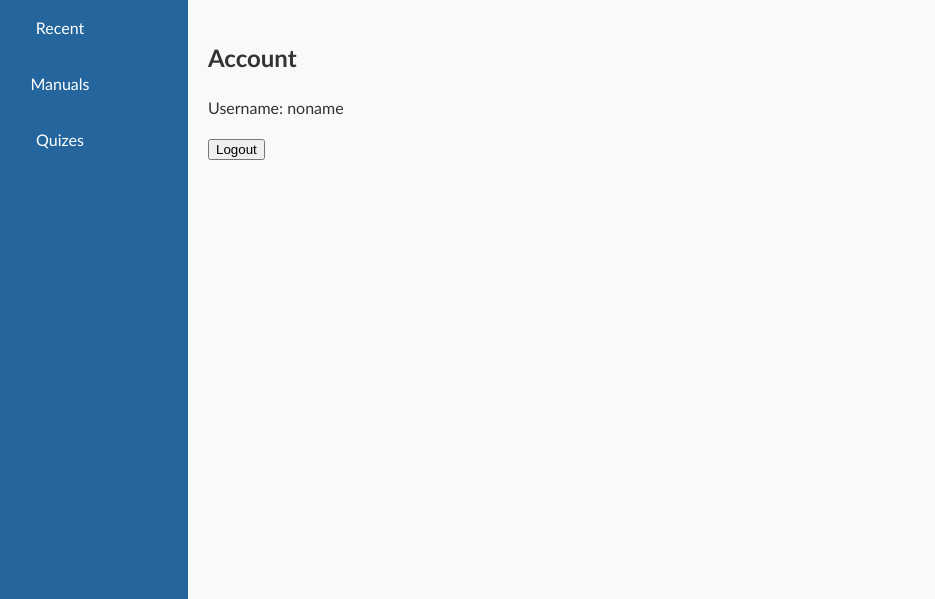
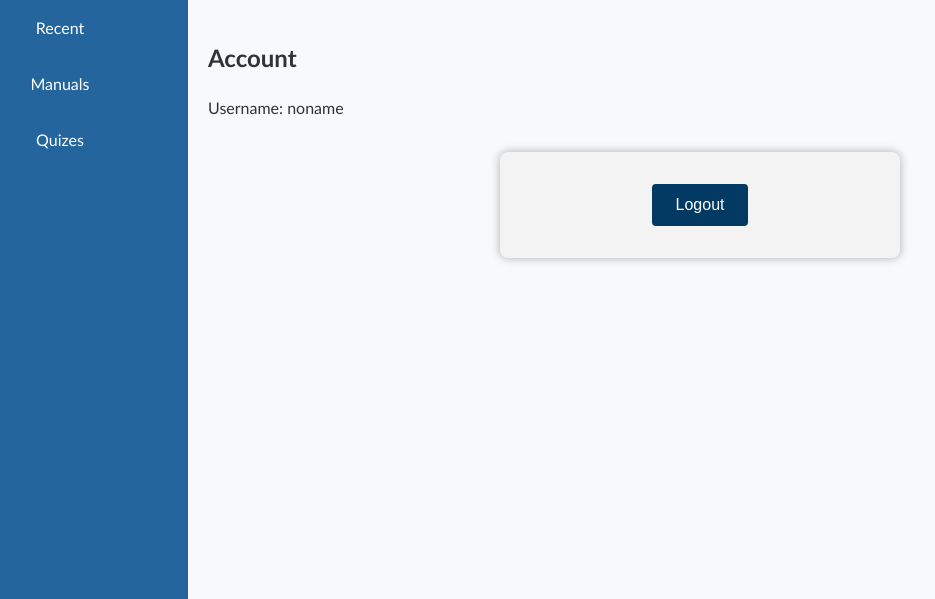
Before and after one commit to OleksandrPodynihlazov/Hackathon_E-Library, a Django app: page /accounts/details in a window 1280 px wide. Shown: the part 120-719 px from the top of the page, without its empty margins (68-1003 px from the left). Run offline with Django 5.2, Linux system fonts and the light colour scheme; a user stored in the database is signed in.

Commit message:
hz update

```diff
--- a/static/css/base.css
+++ b/static/css/base.css
@@ -121,6 +121,7 @@ nav ul {
 
 main {
     padding: 20px;
+    margin: 0 auto;
 }
 
 
@@ -176,3 +177,47 @@ footer p {
     margin: 0 0.5rem;
     color: white;
 }
+
+form {
+    display: flex;
+    flex-direction: column;
+    align-items: center;
+    background-color: var(--background-color);
+    padding: 2rem;
+    border-radius: 0.5rem;
+    box-shadow: 0 0 10px rgba(0, 0, 0, 0.3);
+    width: 100%;
+    max-width: 400px;
+    margin: 2rem auto;
+}
+
+form h1 {
+    margin-bottom: 1.5rem;
+    color: var(--main-color);
+    text-align: center;
+}
+
+form input[type="text"],
+form input[type="password"] {
+    width: 100%;
+    padding: 0.75rem;
+    margin-bottom: 1rem;
+    border: 1px solid #ccc;
+    border-radius: 0.25rem;
+    font-size: 1rem;
+}
+
+form button[type="submit"] {
+    background-color: var(--button-color-1);
+    color: #fff;
+    padding: 0.75rem 1.5rem;
+    border: none;
+    border-radius: 0.25rem;
+    font-size: 1rem;
+    cursor: pointer;
+    transition: background-color 0.3s ease;
+}
+
+form button[type="submit"]:hover {
+    background-color: var(--button-color-2);
+}
--- a/templates/base.html
+++ b/templates/base.html
@@ -25,7 +25,7 @@
         <nav>
             <ul>
                 <li><a href="">Recent</a></li>
-                <li><a href="">Manuals</a></li>
+                <li><a href="{% url 'home' %}">Manuals</a></li>
                 <li><a href="">Quizes</a></li>
             </ul>
         </nav>
--- a/templates/registration/login.html
+++ b/templates/registration/login.html
@@ -1,8 +1,9 @@
 {% extends 'base.html' %}
 {% block title %}Login{% endblock title %}
 {% block content %}
-    <h1>Login</h1>
+
     <form method="POST">
+        <h1>Login</h1>
         {% csrf_token %}
         {{ form.as_p }}
         <button type="submit">Login</button>
```
Also changed, not shown: db.sqlite3.
